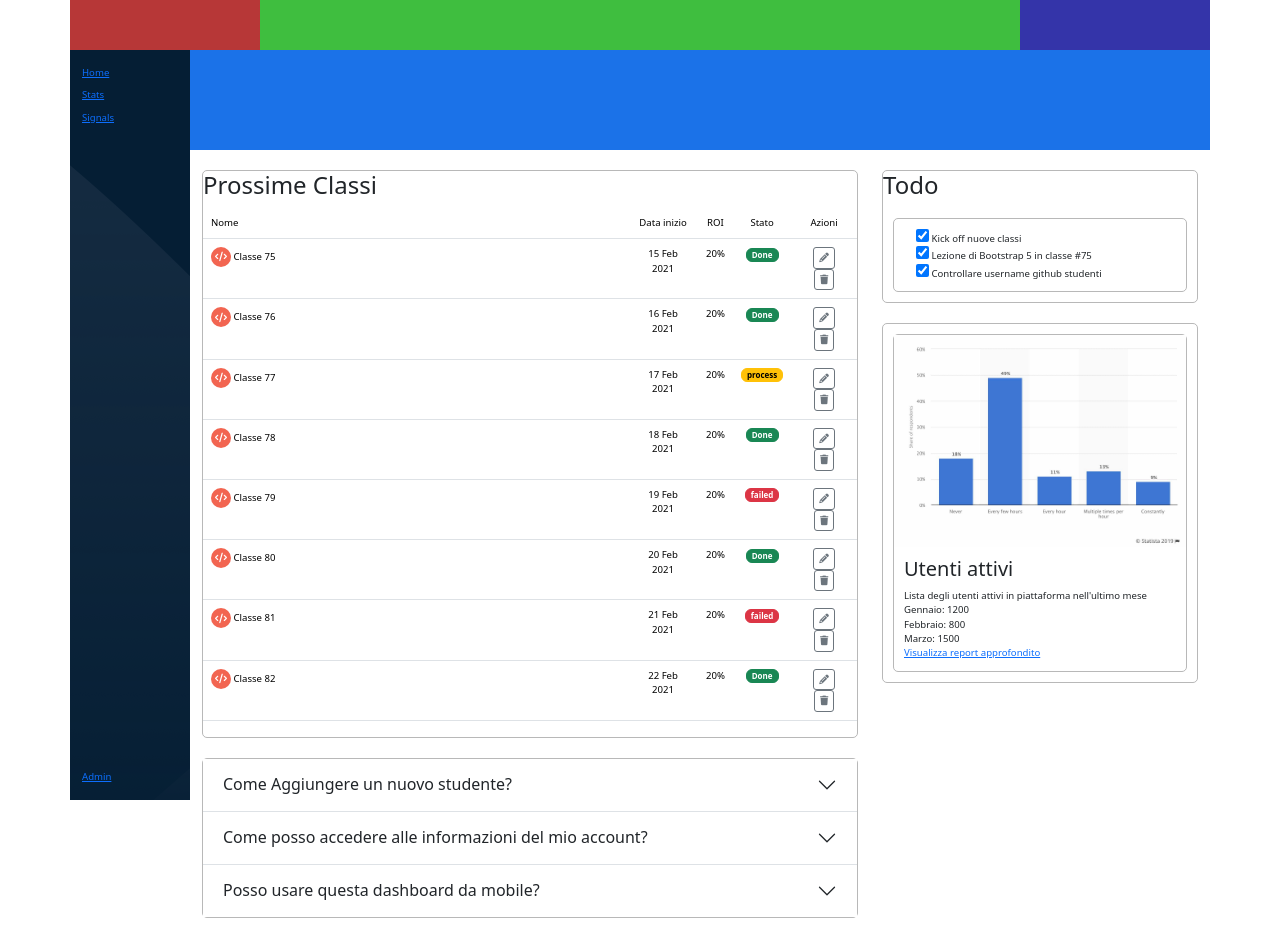
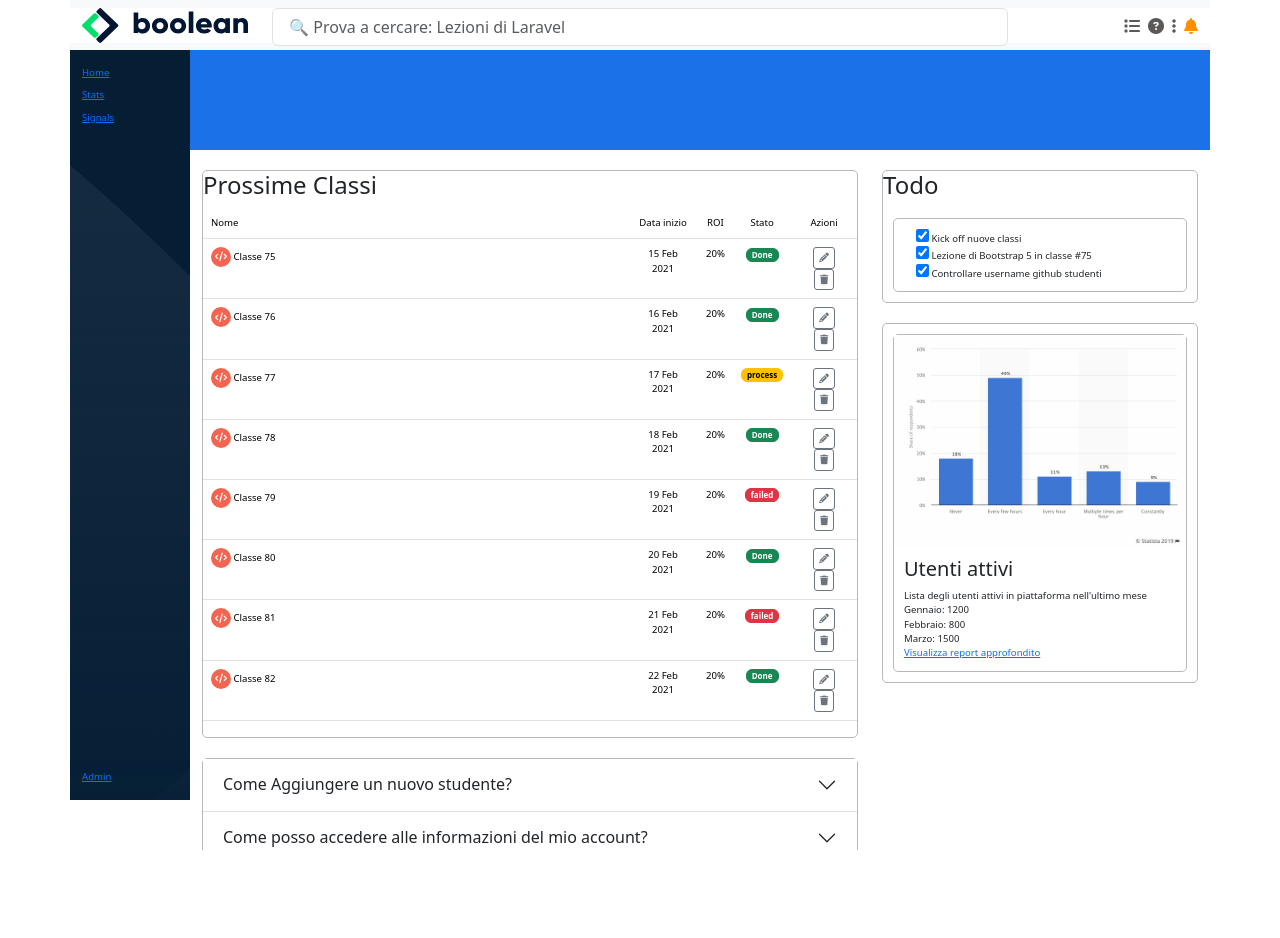
Before and after one commit to ValerioViteritti/html-css-bootstrap-dashboard, a plain HTML site: page index.html in a window 1280 px wide. After the commit the page ends 850 px from the top, so only its background shows below. Drawn offline with nearby package versions, Linux system fonts and the light colour scheme.

Commit message:
various add and fix header

```diff
--- a/css/style.css
+++ b/css/style.css
@@ -6,6 +6,7 @@
 }
 
 body{
+    overflow: hidden;
 
     font-size: 0.6rem;
 
@@ -65,9 +66,62 @@ body{
 
 /* REGOLE DELL'HEADER */
 
+header{
+
+
+}
+
 header .container{
     height: 50px;
     background-color: #f8f9fa;
+    z-index: 1000;
+    position: fixed;
+
+
+}
+
+header .row{
+    height: 70%;
+    background-color: white;
+}
+
+header img{
+    height: 100%;
+
+}
+
+#logo{
+    display: none;
+    width: 100%;
+}
+
+@media all and (min-width: 991px) {
+    #logo{
+        display: block;
+    }
+
+    #logo-small{
+        display: none;
+    }
+
+
+}
+
+
+
+header .col-8{
+
+    /* display: flex;
+    align-items: center; */
+}
+
+header .gap-2 .fa-solid{
+    font-size: 1rem;
+    color: #5b5858;
+}
+
+header .gap-2 .fa-bell{
+    color: #ff8f00;
 }
 
 /* debug */
@@ -113,6 +167,7 @@ header .container{
 
 /* REGOLE DEL MAIN */
 main{
+    margin-top: 50px;
 
 }
 
@@ -124,6 +179,7 @@ main{
     display: flex;
     flex-direction: column;
     justify-content: space-between;
+    overflow-y: hidden;
 
 
 }
@@ -131,6 +187,8 @@ main{
 #bigger{
     margin-left: 0.75rem;
     margin-right: -0.75rem;
+    overflow-y: scroll;
+    height: 100vh;
 }
 
 #top-main{
--- a/index.html
+++ b/index.html
@@ -29,16 +29,29 @@
     //.HHHH...HHHH..EEEEEEEEEEEEEAA.....AAAA.ADDDDDDDDD...DEEEEEEEEEE.ERRR...RRRRR..
     //.HHHH...HHHH..EEEEEEEEEEEEEAA.....AAAA.ADDDDDDDD....DEEEEEEEEEE.ERRR....RRRR..
     //.............................................................................. -->
-    <header>
+    <header class="d-flex justify-content-center" >
         <div class="container">
-            <div class="row h-100">
-                <div class="col-2 vv_bg-red">
+            <div class="row mt-2">
+                <div class="col-2 h-100 d-flex justify-content-start">
+                  <img src="img/mobile-logo.png" alt="" id="logo-small">
+                  <img src="img/logo.svg" alt="" id="logo">
+
 
                 </div>
-                <div class="col-8 vv_bg-green">
+                <div class="col-8 d-flex align-items-center">
+                  <input class="form-control" type="serch" placeholder=" &#x1F50D Prova a cercare: Lezioni di Laravel ">
 
                 </div>
-                <div class="col-2 vv_bg-blue">
+                <div class="col-2 d-flex align-items-center gap-2 justify-content-end">
+                  <a href="#"><i class="fa-solid fa-list"></i></a>
+                  <a href="#"><i class="fa-solid fa-circle-question"></i></a>
+                  <a href="#"><i class="fa-solid fa-ellipsis-vertical"></i></a>
+                  <a href="#"><i class="fa-solid fa-bell"></i></a>
+
+
+
+
+
 
                 </div>
             </div>
```
